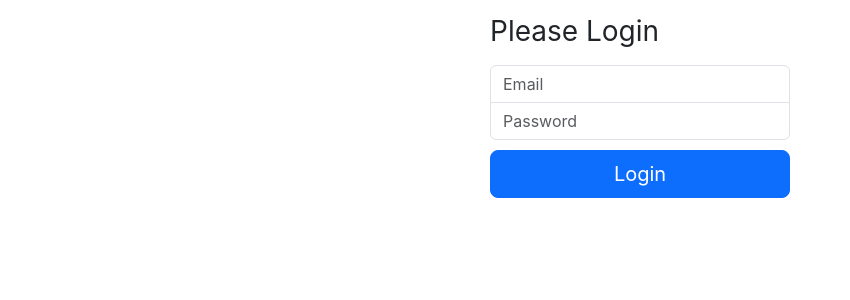
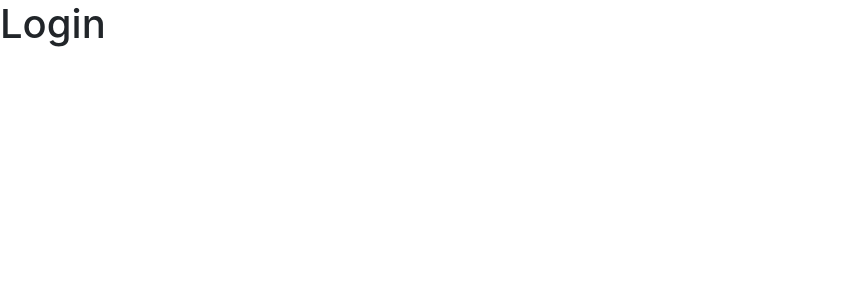
Before and after one commit to ngelrojas/prj-admin, a React (Create React App) app in the folder react-admin/: page /login in a window 1280 px wide. Shown: the top 300 px of the page, without its empty margins (0-850 px from the left). Built offline with nearby package versions, Linux system fonts and the light colour scheme.

Commit message:
add: examplo how to use useState, no indispensable

```diff
--- a/react-admin/src/pages/Login.tsx
+++ b/react-admin/src/pages/Login.tsx
@@ -1,49 +1,13 @@
-import React, {Component} from "react";
+import React, {useState} from "react";
 
-class Login extends Component {
-    email = "";
-    password = "";
+const Login = () => {
+    const [count, setCount] = useState(0);
 
-    submit = async (e: React.FormEvent<HTMLFormElement>) => {
-        e.preventDefault();
-
-        const response = await fetch('http://localhost:8000/api/login',{
-            method: 'POST',
-            headers: {'Content-Type': 'application/json'},
-            credentials: 'include',
-            body: JSON.stringify({
-                email: this.email,
-                password: this.password
-            })
-        });
-        console.log(response.status);
-
-    }
-    render(){
-
-        return(
-            <main className="form-signin">
-                <form onSubmit={this.submit}>
-
-                    <h1 className="h3 mb-3 fw-normal">Please Login</h1>
-
-                    <input type="email" className="form-control" placeholder="Email" required
-                           onChange={e => this.email = e.target.value}
-                    />
-
-
-                    <input type="password" className="form-control" placeholder="Password" required
-                           onChange={e => this.password = e.target.value}
-                    />
-
-
-                    <button className="w-100 btn btn-lg btn-primary" type="submit">Login</button>
-
-                </form>
-
-            </main>
-        )
-    }
+    return (
+        <div>
+            <h1>Login</h1>
+        </div>
+    )
 }
 
 export default Login;
```
